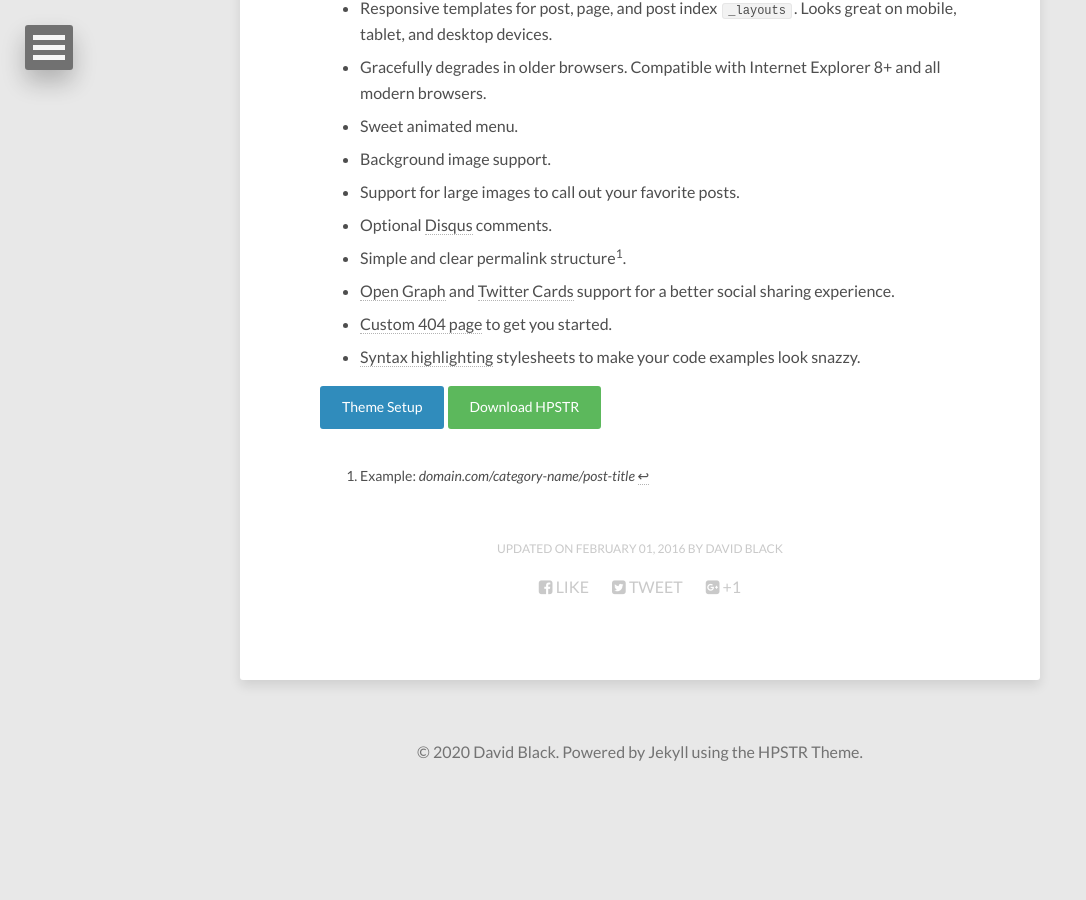
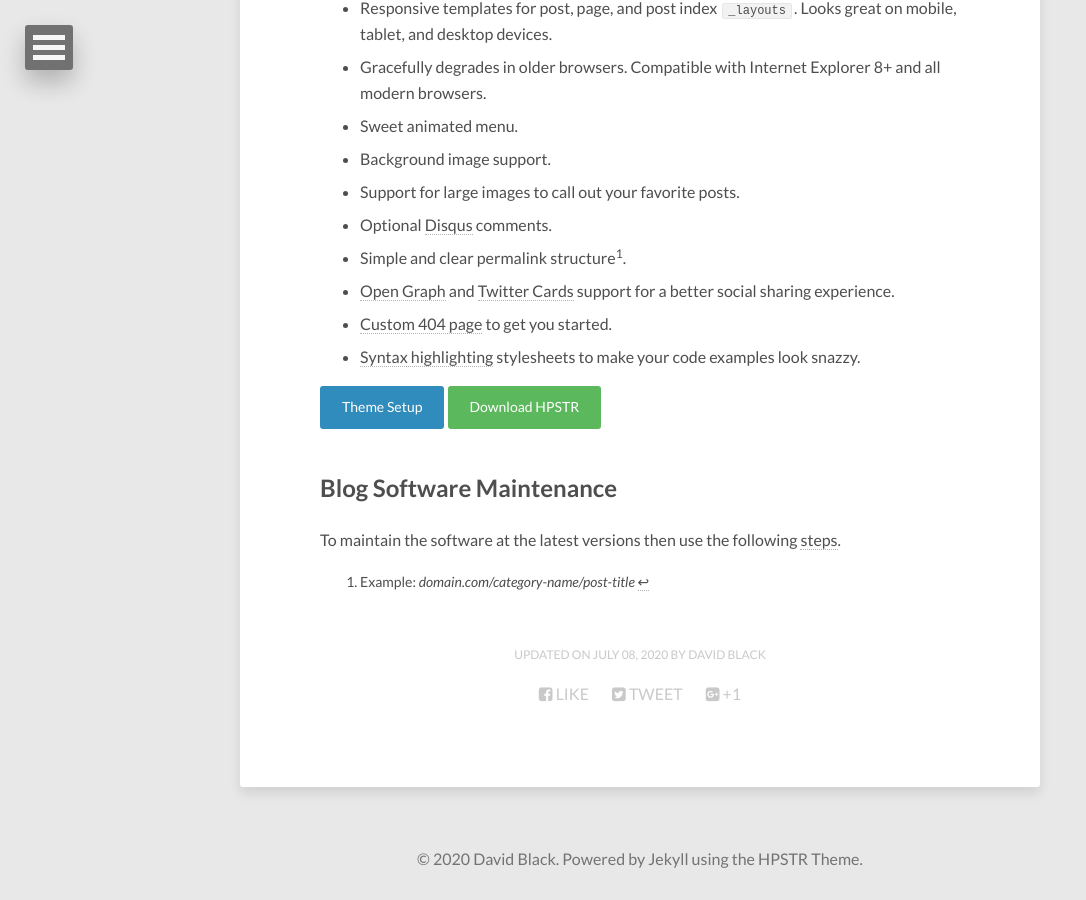
Before and after one commit to dtinblack/dtinblack.github.io, a Jekyll site: the page built from assets/md/abouthpstr.md, in a window 1280 px wide and 900 px high, scrolled down 835 px. Shown: the whole window, without its empty margins (0-1086 px from the left). Built offline with Jekyll 4.4.1, drawn with Linux system fonts in a browser that asks for light colours; nearby versions of some CDN libraries; before the commit the page ends 1628 px from its top, so only the background shows below that.

Commit message:
maintenance information

```diff
--- a/assets/md/abouthpstr.md
+++ b/assets/md/abouthpstr.md
@@ -2,11 +2,11 @@
 layout: page
 title: About the Jekyll Theme
 image:
-  feature: abstract-5.jpg
+  feature: tree-picture.jpg
   credit: dargadgetz
   creditlink: http://www.dargadgetz.com/ios-7-abstract-wallpaper-pack-for-iphone-5-and-ipod-touch-retina/
 comments: false
-modified: 2016-02-01
+modified: 2020-07-08
 ---
 
 The following is taken from the original [HPSTR](https://mademistakes.com/work/hpstr-jekyll-theme/) installation written [Michael Rose](https://mademistakes.com/about/):
@@ -31,4 +31,9 @@ If you've used any of [my other themes](http://mademistakes.com/work/jekyll-them
 
 <div markdown="0"><a href="{{ site.url }}/theme-setup/" class="btn btn-info">Theme Setup</a> <a href="https://github.com/mmistakes/hpstr-jekyll-theme" class="btn btn-success">Download HPSTR</a></div>
 
+## Blog Software Maintenance
+
+To maintain the software at the latest versions then use the following
+[steps](/assets/md/maintenance).
+
 [^1]: Example: *domain.com/category-name/post-title*
```
Also changed, not shown: assets/md/maintenance.md (added, +48 -0 lines), 1 other file.
